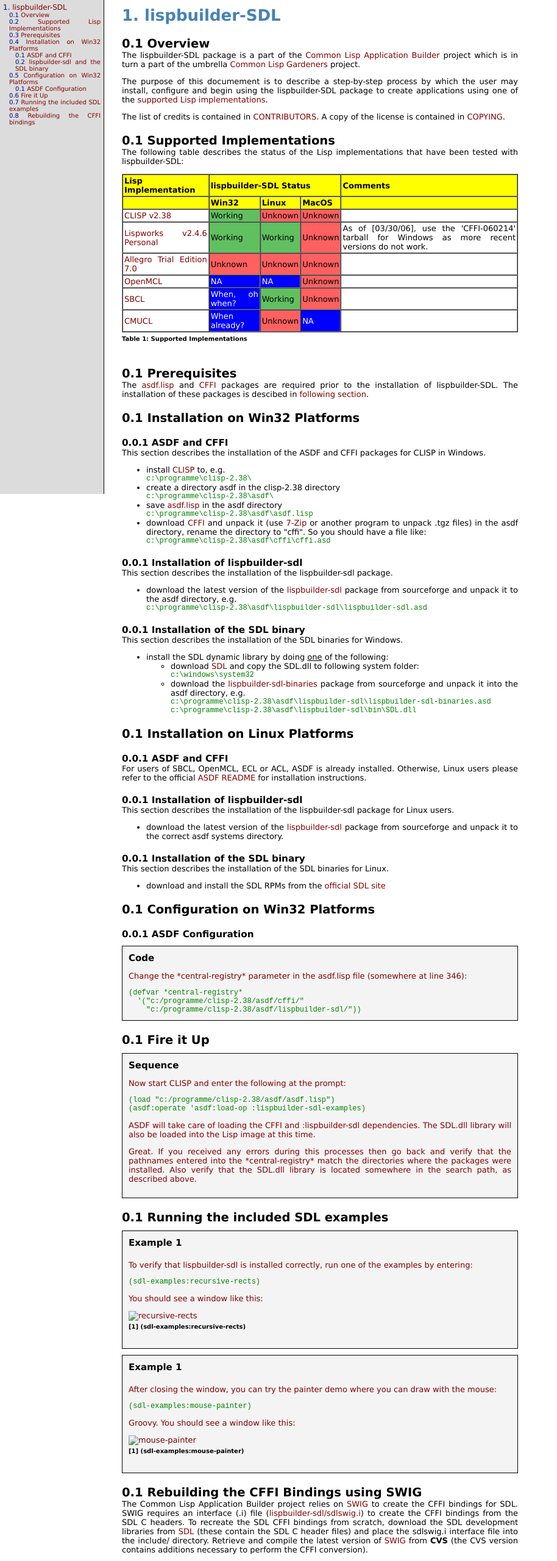
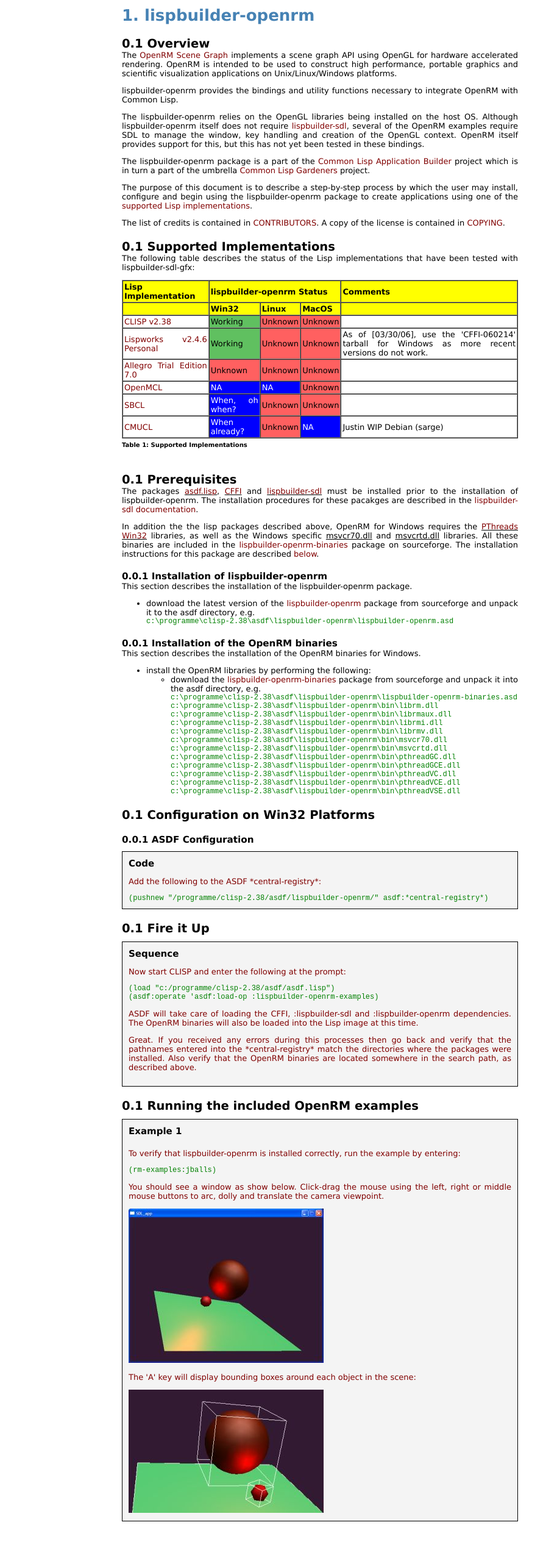
Before and after one commit to Munksgaard/lispbuilder, a plain HTML site: page lispbuilder-openrm/documentation/index.html in a window 1280 px wide. Shown: the top 2560 px of the page at 61% size, without its empty margins (0-914 px from the left). After the commit the page ends 2515 px from the top, so only its background shows below. Drawn offline with Linux system fonts and the light colour scheme.

Commit message:
* /documentation   - Added documentation for OpenRM

```diff
--- a/lispbuilder-openrm/documentation/index.html
+++ b/lispbuilder-openrm/documentation/index.html
@@ -3,7 +3,7 @@
 <html xmlns="http://www.w3.org/1999/xhtml" xml:lang="en" lang="en">
 
 <head>
-<title>Creating Applications using the lispbuilder-SDL (CFFI SDL bindings)</title>
+<title>Creating Applications using lispbuilder-openrm (CFFI bindings for OpenRM)</title>
 <meta http-equiv="Content-Type" content="application/xhtml+xml; charset=iso-8859-1" />
 <style type="text/css">
 
@@ -253,7 +253,7 @@ font-size: 10px;
 </head>
 
 <!--
-(CC) 2003 Luke Crook. Some Rights Reserved.
+(CC) 2006 Luke Crook. Some Rights Reserved.
 http://creativecommons.org/licenses/by/1.0
 This page is licensed under a Creative Commons License.
 
@@ -268,50 +268,35 @@ This page is licensed under a Creative Commons License.
 
 <BODY BGCOLOR=#FFFFFF >
 
-<div class="index">
-<ol>
-<li><a href="#lispbuilder-SDL">lispbuilder-SDL</a></li>
-    <ol>
-    <li><a href="#Overview">Overview</a></li>
-    <li><a href="#Implementations">Supported Lisp Implementations</a></li>
-	<li><a href="#Prerequisites">Prerequisites</a></li>
-    <li><a href="#Installation">Installation on Win32 Platforms</a></li>
-	<ol>
-	<li><a href="#Win32: ASDF and CFFI">ASDF and CFFI</a></li>
-	<li><a href="#Win32: lispbuilder-sdl and the SDL binary">lispbuilder-sdl and the SDL binary</a></li>
-	</ol>
-    <li><a href="#Win32: Configuration">Configuration on Win32 Platforms</a></li>
-        <ol>
-	<li><a href="#Win32: ASDF Configuration">ASDF Configuration</a></li>
-	</ol>
-    <li><a href="#Fire it Up">Fire it Up</a></li>
-    <li><a href="#Running the included SDL examples">Running the included SDL examples</a></li>
-    <li><a href="#Rebuilding the CFFI bindings">Rebuilding the CFFI bindings</a></li>
-    </ol>
-</ol>
-
-</div>
-
-
-<h1 id="lispbuilder-SDL">lispbuilder-SDL</h1>
+<h1 id="lispbuilder-openrm">lispbuilder-openrm</h1>
 
 <h2 id="Overview">Overview</h2>
-<p>The lispbuilder-SDL package is a part of the <a href="http://www.lispbuilder.org/">Common Lisp Application Builder</a>
-project	which is in turn a part of the umbrella <a href="http://www.lispniks.com/cl-gardeners/">Common Lisp Gardeners</a>
-project.</p>
-<p>The purpose of this documement is to describe a step-by-step process by which the user may install, configure and
-begin using the lispbuilder-SDL package to create applications using one of the
+<p>The <a href="http://www.openrm.org/">OpenRM Scene Graph</a> implements a scene graph API using OpenGL for
+hardware accelerated rendering. OpenRM is intended to be used to construct high performance, portable graphics and
+scientific visualization applications on Unix/Linux/Windows platforms.</p>
+
+<p>lispbuilder-openrm provides the bindings and utility functions necessary to integrate OpenRM with Common Lisp.</p>
+<p>The lispbuilder-openrm relies on the OpenGL libraries being installed on the host OS. Although lispbuilder-openrm
+itself does not require <a href="../../lispbuilder-sdl/documentation/index.html">lispbuilder-sdl</a>,
+several of the OpenRM examples require SDL to manage the window, key handling and creation of the OpenGL context.
+OpenRM itself provides support for this, but this has not yet been tested in these bindings.
+
+<p>The lispbuilder-openrm package is a part of the
+<a href="http://www.lispbuilder.org/">Common Lisp Application Builder</a> project which is in turn a part of the
+umbrella <a href="http://www.lispniks.com/cl-gardeners/">Common Lisp Gardeners</a> project.</p>
+<p>The purpose of this document is to describe a step-by-step process by which the user may install, configure and
+begin using the lispbuilder-openrm package to create applications using one of the
 <a href="#Implementations">supported Lisp implementations</a>.</p>
 <p>The list of credits is contained in <a href="../documentation/CONTRIBUTORS">CONTRIBUTORS</a>. A copy of the license is contained in
 <a href="../documentation/COPYING">COPYING</a>.</p>
 
 <h2 id="Implementations">Supported Implementations</h2>
-<p>The following table describes the status of the Lisp implementations that have been tested with lispbuilder-SDL:</p>
+<p>The following table describes the status of the Lisp implementations that have been tested with lispbuilder-sdl-gfx:</p>
 
 <table border="1" cellpadding="2" cellspacing="0" summary="Supported Implementations">
      <tr bgcolor="yellow">
        <td><b>Lisp Implementation</b></td>
-       <td colspan="3"><b>lispbuilder-SDL Status</b></td>
+       <td colspan="3"><b>lispbuilder-openrm Status</b></td>
        <td><b>Comments</b></td>
      </tr>
      <tr bgcolor="yellow">
@@ -323,7 +308,7 @@ begin using the lispbuilder-SDL package to create applications using one of the
     </tr>
      <tr>
        <td><a href="http://clisp.cons.org/">CLISP v2.38</a></td>
-        <td bgcolor="#60c060">Working</td>
+       <td bgcolor="#60c060">Working</td>
       <td bgcolor="#ff6060">Unknown</td>
       <td bgcolor="#ff6060">Unknown</td>
       <td></td>
@@ -331,7 +316,7 @@ begin using the lispbuilder-SDL package to create applications using one of the
     <tr>
       <td><a href="http://www.lispworks.com/">Lispworks v2.4.6 Personal</a></td>
       <td bgcolor="#60c060">Working</td>
-      <td bgcolor="#60c060">Working</td>
+      <td bgcolor="#ff6060">Unknown</td>
       <td bgcolor="#ff6060">Unknown</td>
       <td>As of [03/30/06], use the 'CFFI-060214' tarball for Windows as more recent versions do not work.</td>
     </tr>
@@ -355,7 +340,7 @@ begin using the lispbuilder-SDL package to create applications using one of the
       <td><a href="http://www.sbcl.org/">SBCL</a></td>
 
     <td bgcolor=blue><font color="#FFFFFF">When, oh when?</font></td>
-      <td bgcolor="#60c060">Working</td>
+      <td bgcolor="#ff6060">Unknown</td>
       <td bgcolor="#ff6060">Unknown</td>
       <td>
       </td>
@@ -368,218 +353,96 @@ begin using the lispbuilder-SDL package to create applications using one of the
 
     <td bgcolor=blue><font color="#FFFFFF">NA</font></td>
       <td>
-
+      Justin WIP Debian (sarge)
       </td>
     </tr>
 </table>
 
 <h2 id="Prerequisites">Prerequisites</h2>
-<p>The <a href="http://cvs.sourceforge.net/viewcvs.py/*checkout*/cclan/asdf/asdf.lisp?rev=1.92">asdf.lisp</a>
- and <a href="http://common-lisp.net/project/cffi/tarballs/cffi-060225.tar.gz">CFFI</a> packages are required
- prior to the installation of lispbuilder-SDL. The installation of these packages is descibed in <a href="#Win32: ASDF and CFFI">following section</a>.</p>
+<p>The packages
+<u><a href="http://cvs.sourceforge.net/viewcvs.py/*checkout*/cclan/asdf/asdf.lisp?rev=1.92">asdf.lisp</a></u>,
+<u><a href="http://common-lisp.net/project/cffi/tarballs/cffi-060225.tar.gz">CFFI</a></u> and
+<u><a href="../../lispbuilder-sdl/documentation/index.html">lispbuilder-sdl</a></u>
+must be installed prior to the installation of lispbuilder-openrm. The installation procedures for these pacakges are
+described in the <a href="../../lispbuilder-sdl/documentation/index.html">lispbuilder-sdl documentation</a></u>.</p>
 
-<h2 id="Installation">Installation on Win32 Platforms</h2>
+<p>In addition the the lisp packages described above, OpenRM for Windows requires the
+<u><a href="http://sourceware.org/pthreads-win32/">PThreads Win32</a></u> libraries, as well as the Windows specific
+<u>msvcr70.dll</u> and <u>msvcrtd.dll</u> libraries. All these binaries are included in the
+<a href="http://sourceforge.net/project/showfiles.php?group_id=159740&package_id=182505">lispbuilder-openrm-binaries</a>
+package on sourceforge. The installation instructions for this package are described <a href="#Win32: lispbuilder-openrm and the OpenRM binaries">below</a>.</p>
 
-<h3 id="Win32: ASDF and CFFI">ASDF and CFFI</h3>
-<p>This section describes the installation of the ASDF and CFFI packages for CLISP in Windows.</p>
+<h3 id="Win32: lispbuilder-openrm">Installation of lispbuilder-openrm</h3>
+<p>This section describes the installation of the lispbuilder-openrm package.</p>
 <ul>
-  <li> install <a href="http://clisp.cons.org/">CLISP</a> to, e.g.
-  <pre>c:\programme\clisp-2.38\</pre></li>
-  <li> create a directory asdf in the clisp-2.38 directory</li>
-  <pre>c:\programme\clisp-2.38\asdf\</pre></li>
-  <li> save <a href="http://cvs.sourceforge.net/viewcvs.py/*checkout*/cclan/asdf/asdf.lisp?rev=1.92">asdf.lisp</a>
-    in the asdf directory
-  <pre>c:\programme\clisp-2.38\asdf\asdf.lisp</pre></li>
-  <li> download <a href="http://common-lisp.net/project/cffi/tarballs/cffi-060225.tar.gz">CFFI</a>
-    and unpack it (use <a href="http://www.7-zip.org/">7-Zip</a> or another program
-    to unpack .tgz files) in the asdf directory, rename the directory to &quot;cffi&quot;. So you should have
-    a file like:
-    <pre>c:\programme\clisp-2.38\asdf\cffi\cffi.asd</pre>
+    <li> download the latest version of the
+    <a href="http://sourceforge.net/project/showfiles.php?group_id=159740&package_id=182507">lispbuilder-openrm</a>
+package from sourceforge and unpack it to the asdf directory, e.g.
+    <pre>c:\programme\clisp-2.38\asdf\lispbuilder-openrm\lispbuilder-openrm.asd</pre>
     </li>
 </ul>
 
-<h3 id="Win32: lispbuilder-sdl and the SDL binary">Installation of lispbuilder-sdl</h3>
-<p>This section describes the installation of the lispbuilder-sdl package.</p>
+<h3 id="Win32: lispbuilder-openrm and the OpenRM binaries">Installation of the OpenRM binaries</h3>
+<p>This section describes the installation of the OpenRM binaries for Windows.</p>
 <ul>
-    <li> download the latest version of the
-    <a href="http://sourceforge.net/project/showfiles.php?group_id=159740&package_id=181396">lispbuilder-sdl</a>
-package from sourceforge and unpack it to the asdf directory, e.g.
-    <pre>c:\programme\clisp-2.38\asdf\lispbuilder-sdl\lispbuilder-sdl.asd</pre>
-    </li>
-</ul>
-
-<h3 id="Win32: lispbuilder-sdl and the SDL binary">Installation of the SDL binary</h3>
-<p>This section describes the installation of the SDL binaries for Windows.</p>
-<ul>
-  <li> install the SDL dynamic library by doing <u>one</u> of the following:
+  <li> install the OpenRM libraries by performing the following:
   <ul>
-    <li> download <a href="http://www.libsdl.org/release/SDL-1.2.9-win32.zip">SDL</a> and
-    copy the SDL.dll to following system folder:
-    <pre>c:\windows\system32</pre>
-    </li>
-    <li> download the <a href="http://sourceforge.net/project/showfiles.php?group_id=159740&package_id=182505">lispbuilder-sdl-binaries</a> package from sourceforge and unpack it into the asdf directory, e.g.
-    <pre>c:\programme\clisp-2.38\asdf\lispbuilder-sdl\lispbuilder-sdl-binaries.asd</pre>
-    <pre>c:\programme\clisp-2.38\asdf\lispbuilder-sdl\bin\SDL.dll</pre>
+    <li> download the <a href="http://sourceforge.net/project/showfiles.php?group_id=159740&package_id=182505">lispbuilder-openrm-binaries</a> package from sourceforge and unpack it into the asdf directory, e.g.
+    <pre>c:\programme\clisp-2.38\asdf\lispbuilder-openrm\lispbuilder-openrm-binaries.asd</pre>
+    <pre>c:\programme\clisp-2.38\asdf\lispbuilder-openrm\bin\librm.dll</pre>
+    <pre>c:\programme\clisp-2.38\asdf\lispbuilder-openrm\bin\librmaux.dll</pre>
+    <pre>c:\programme\clisp-2.38\asdf\lispbuilder-openrm\bin\librmi.dll</pre>
+    <pre>c:\programme\clisp-2.38\asdf\lispbuilder-openrm\bin\librmv.dll</pre>
+    <pre>c:\programme\clisp-2.38\asdf\lispbuilder-openrm\bin\msvcr70.dll</pre>
+    <pre>c:\programme\clisp-2.38\asdf\lispbuilder-openrm\bin\msvcrtd.dll</pre>
+    <pre>c:\programme\clisp-2.38\asdf\lispbuilder-openrm\bin\pthreadGC.dll</pre>
+    <pre>c:\programme\clisp-2.38\asdf\lispbuilder-openrm\bin\pthreadGCE.dll</pre>
+    <pre>c:\programme\clisp-2.38\asdf\lispbuilder-openrm\bin\pthreadVC.dll</pre>
+    <pre>c:\programme\clisp-2.38\asdf\lispbuilder-openrm\bin\pthreadVCE.dll</pre>
+    <pre>c:\programme\clisp-2.38\asdf\lispbuilder-openrm\bin\pthreadVSE.dll</pre>
     </li>
   </ul>
 </ul>
 
-<h2 id="Installation">Installation on Linux Platforms</h2>
-<h3 id="Linux: ASDF and CFFI">ASDF and CFFI</h3>
-<p>For users of SBCL, OpenMCL, ECL or ACL, ASDF is already installed. Otherwise, Linux users please refer to the official
-<a href="http://cvs.sourceforge.net/viewcvs.py/*checkout*/cclan/asdf/README?rev=HEAD&content-type=text/plain">ASDF README</a> for installation instructions.</p>
+<h2>Configuration on Win32 Platforms</h2>
 
-<h3 id="Linux: lispbuilder-sdl">Installation of lispbuilder-sdl</h3>
-<p>This section describes the installation of the lispbuilder-sdl package for Linux users.</p>
-<ul>
-    <li> download the latest version of the
-    <a href="http://sourceforge.net/project/showfiles.php?group_id=159740&package_id=181396">lispbuilder-sdl</a>
-package from sourceforge and unpack it to the correct asdf systems directory.
-    </li>
-</ul>
-
-<h3 id="Linux: The SDL binary">Installation of the SDL binary</h3>
-<p>This section describes the installation of the SDL binaries for Linux.</p>
-<ul>
-  <li> download and install the SDL RPMs from the <a href="http://www.libsdl.org/download-1.2.php">official SDL site</a>
-  </li>
-</ul>
-
-
-<h2 id="Win32: Configuration">Configuration on Win32 Platforms</h2>
-
-<h3 id="Win32: ASDF Configuration">ASDF Configuration</h3>
+<h3>ASDF Configuration</h3>
 <div class="code">
-  <p>Change the *central-registry* parameter in the asdf.lisp file (somewhere
-    at line 346):</p>
+  <p>Add the following to the ASDF *central-registry*:</p>
   <pre>
-(defvar *central-registry*
-  '("c:/programme/clisp-2.38/asdf/cffi/"
-    "c:/programme/clisp-2.38/asdf/lispbuilder-sdl/"))
+(pushnew "/programme/clisp-2.38/asdf/lispbuilder-openrm/" asdf:*central-registry*)
 </pre>
 </div>
 
 <h2 id="Fire it Up">Fire it Up</h2>
 <div class="sequence">
- <p>Now start CLISP and enter the following at the prompt:</p>
+ <p>Now  start CLISP and enter the following at the prompt:</p>
 <pre>
 (load "c:/programme/clisp-2.38/asdf/asdf.lisp")
-(asdf:operate 'asdf:load-op :lispbuilder-sdl-examples)
+(asdf:operate 'asdf:load-op :lispbuilder-openrm-examples)
 </pre>
 
-<p>ASDF will take care of loading the CFFI and :lispbuilder-sdl dependencies. The SDL.dll library will also be loaded
-into the Lisp image at this time.</p>
+<p>ASDF will take care of loading the CFFI, :lispbuilder-sdl and :lispbuilder-openrm dependencies.
+The OpenRM binaries will also be loaded into the Lisp image at this time.</p>
 
 <p>Great. If you received any errors during this processes then go back and verify that the pathnames entered into the
-*central-registry* match the directories where the packages were installed. Also verify that the SDL.dll library
-is located somewhere in the search path, as described above.</p>
+*central-registry* match the directories where the packages were installed. Also verify that the OpenRM binaries are
+located somewhere in the search path, as described above.</p>
 </div>
-<h2 id="Running the included SDL examples">Running the included SDL examples</h2>
+
+<h2 id="Running the included OpenRM examples">Running the included OpenRM examples</h2>
 <div class="example">
-<p>To verify that lispbuilder-sdl is installed correctly, run one of the examples by entering:</p>
+<p>To verify that lispbuilder-openrm is installed correctly, run the example by entering:</p>
 <pre>
-(sdl-examples:recursive-rects)
+(rm-examples:jballs)
 </pre>
 
-<p>You should see a window like this:</p>
-<img src="sdl1.png" width="320" height="253" title="(sdl-examples:recursive-rects)" alt="recursive-rects" />
-</div>
+<p>You should see a window as show below. Click-drag the mouse using the left, right or middle mouse buttons to
+ arc, dolly and translate the camera viewpoint.</p>
+<img src="openrm1.jpg" width="320" height="253" title="(rm-examples:jballs)" alt="jballs" />
 
-<div class="example">
-<p>After closing the window, you can try the painter demo where you can draw with the mouse:</p>
-<pre>
-(sdl-examples:mouse-painter)
-</pre>
-
-<p>Groovy. You should see a window like this:</p>
-<img src="groovy1.png" width="320" height="253" title="(sdl-examples:mouse-painter)" alt="mouse-painter" />
-</div>
-
-<h2 id="Rebuilding the CFFI bindings">Rebuilding the CFFI Bindings using SWIG</h2>
-<p>The Common Lisp Application Builder project relies on <a href="http://www.swig.org">SWIG</a> to create the
-CFFI bindings for SDL. SWIG requires an interface (.i) file (<a href="../build/sdlswig.i">lispbuilder-sdl/sdlswig.i</a>)
-to create the CFFI bindings from the SDL C headers. To recreate the SDL CFFI bindings from scratch, download the
- SDL development libraries from <a href="http://www.libsdl.org/">SDL</a> (these contain the SDL C header files)
-and place the sdlswig.i interface file into the include/ directory. Retrieve and compile the latest version of
-<a href="http://www.swig.org">SWIG</a> from <b>CVS</b> (the CVS version contains additions necessary to
-perform the CFFI conversion).</p>
-
-<p>Currently SWIG does not provide a fully automated build solution and there are a few things that must be modified
-in the SDL headers as described below. There are only a handful of changes that are easily wrapped in "#ifdef SWIG"
-blocks allowing the headers to remain unchanged if SDL is rebuild from sources.</p>
-
-<h3 id="SDL Header Modifications">SDL Header Modifications</h3>
-<ul>
-<li> In "SDL_events.h"</li>
-</ul>
-<div class="code">
-<p>Remove event bit masks (SDL_EVENTMASK) by enclosing in SWIG defines as follows:</p>
-<pre>
-#ifndef SWIG
-/* Predefined event masks */
-#define SDL_EVENTMASK(X)	(1<<(X))
-enum {
-	SDL_ACTIVEEVENTMASK	= SDL_EVENTMASK(SDL_ACTIVEEVENT),
-	SDL_KEYDOWNMASK		= SDL_EVENTMASK(SDL_KEYDOWN),
-	SDL_KEYUPMASK		= SDL_EVENTMASK(SDL_KEYUP),
-	SDL_MOUSEMOTIONMASK	= SDL_EVENTMASK(SDL_MOUSEMOTION),
-	SDL_MOUSEBUTTONDOWNMASK	= SDL_EVENTMASK(SDL_MOUSEBUTTONDOWN),
-	SDL_MOUSEBUTTONUPMASK	= SDL_EVENTMASK(SDL_MOUSEBUTTONUP),
-	SDL_MOUSEEVENTMASK	= SDL_EVENTMASK(SDL_MOUSEMOTION)|
-	                          SDL_EVENTMASK(SDL_MOUSEBUTTONDOWN)|
-	                          SDL_EVENTMASK(SDL_MOUSEBUTTONUP),
-	SDL_JOYAXISMOTIONMASK	= SDL_EVENTMASK(SDL_JOYAXISMOTION),
-	SDL_JOYBALLMOTIONMASK	= SDL_EVENTMASK(SDL_JOYBALLMOTION),
-	SDL_JOYHATMOTIONMASK	= SDL_EVENTMASK(SDL_JOYHATMOTION),
-	SDL_JOYBUTTONDOWNMASK	= SDL_EVENTMASK(SDL_JOYBUTTONDOWN),
-	SDL_JOYBUTTONUPMASK	= SDL_EVENTMASK(SDL_JOYBUTTONUP),
-	SDL_JOYEVENTMASK	= SDL_EVENTMASK(SDL_JOYAXISMOTION)|
-	                          SDL_EVENTMASK(SDL_JOYBALLMOTION)|
-	                          SDL_EVENTMASK(SDL_JOYHATMOTION)|
-	                          SDL_EVENTMASK(SDL_JOYBUTTONDOWN)|
-	                          SDL_EVENTMASK(SDL_JOYBUTTONUP),
-	SDL_VIDEORESIZEMASK	= SDL_EVENTMASK(SDL_VIDEORESIZE),
-	SDL_VIDEOEXPOSEMASK	= SDL_EVENTMASK(SDL_VIDEOEXPOSE),
-	SDL_QUITMASK		= SDL_EVENTMASK(SDL_QUIT),
-	SDL_SYSWMEVENTMASK	= SDL_EVENTMASK(SDL_SYSWMEVENT)
-};
-#endif
-</pre>
-</div>
-
-<h3 id="Modifications sdlswig.i post-swig.lisp">Modifications to sdlswig.i and post-swig.lisp</h3>
-<p>As described above, SWIG uses rules specified in the interface file, <b>sdlswig.i</b>, to create the the CFFI bindings.
-This interface file contains several structures that by necessity are redefined in Lisp. When rebuilding the CFFI
-bindings from scratch using a version of SDL <em>later than 1.2.9</em>, care must be taken to ensure that the structure of the
-manual overrides match the constructs in the C header files. All overrides are grouped in the interface file within
-the following tags:</p>
-<pre>
-;;;; Overrides to C header files follow:
-;;;;
-
-;;;;
-;;;; end Overrides
-</pre>
-
-<p>The <b>post-swig.lisp</b> file also contains C header file overrides. These are not included in
-sdlswig.i as SWIG places all manual overrides prior to the generated bindings. The overrides in the post-swig.lisp
-file must be located post- generated bindings. As with the sdlswig.i file, when rebuilding the CFFI bindings from
-scratch using a version of SDL later than 1.2.9, care must be taken to ensure that the structure of the manual overrides
-match the constructs in the C header files. All overrides are grouped in the interface file within the following tags:</p>
-<pre>
-;;;; Overrides to C header files follow:
-;;;;
-
-;;;;
-;;;; end Overrides
-</pre>
-
-<h3 id="Running SWIG">Running SWIG</h3>
-<p>Run swig using:</p>
-<pre>
-swig -cffi -ILib -ILib\cffi sdlswig.i
-</pre>
-
+<p>The 'A' key will display bounding boxes around each object in the scene:</p>
+<img src="openrm2.jpg" width="320" height="202" title="(rm-examples:jballs)" alt="jballs bounding boxes" />
 </div>
 
 </body>
```
Also changed, not shown: lispbuilder-openrm/documentation/openrm1.jpg (added), lispbuilder-openrm/documentation/openrm2.jpg (added), 3 other files.
